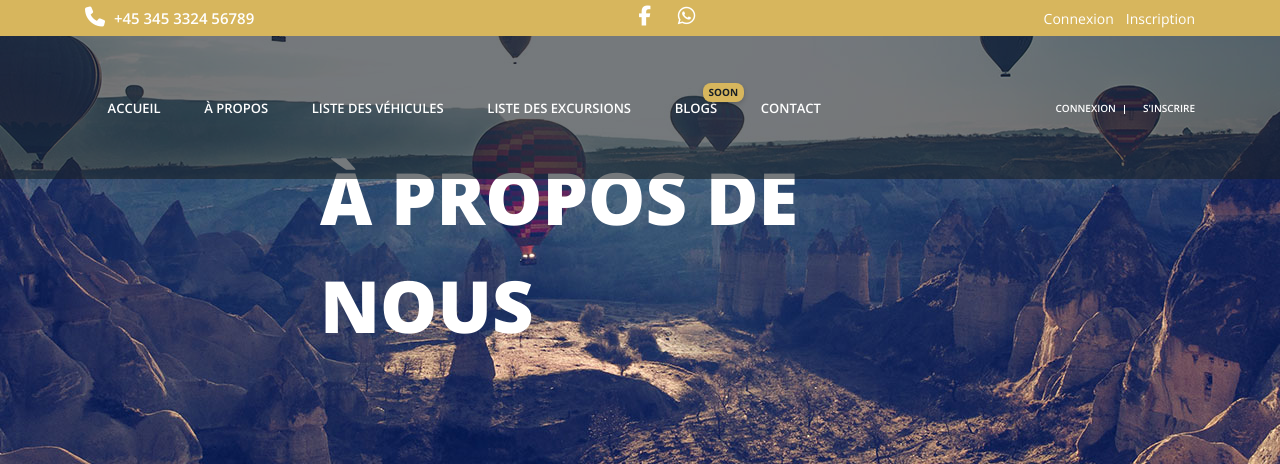
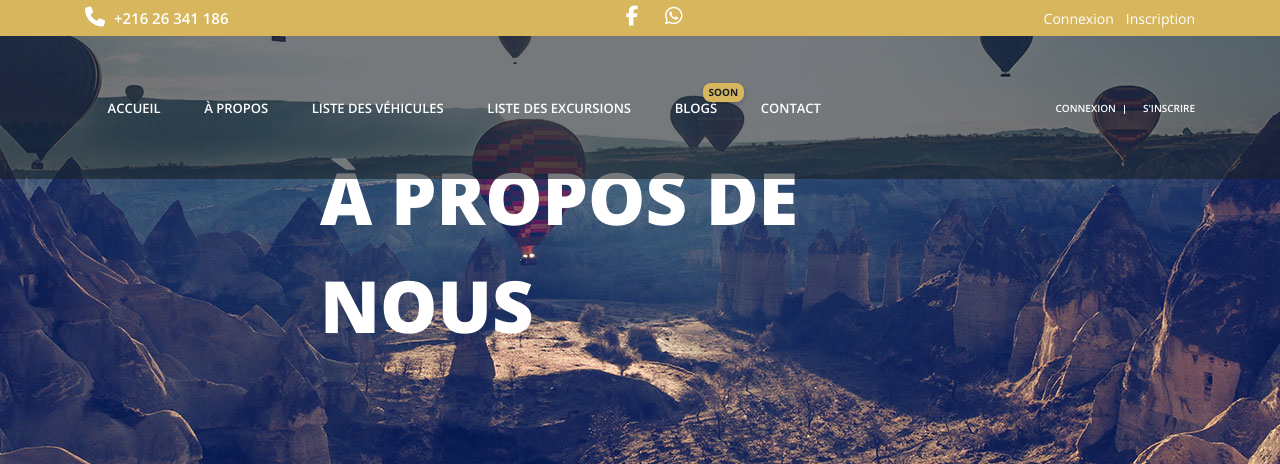
Before and after one commit to AhmedKsontini-dev/TuniTrip, a Symfony app: template templates/Front/About/index.html.twig in a window 1280 px wide. Shown: the top 464 px of the page. Run offline with Twig, Linux system fonts and the light colour scheme; the template is opened without the code that fills it, so the values that code supplies are empty; some libraries are stand-ins or nearby versions.

Commit message:
last commit

```diff
--- a/templates/Front/Contact/index.html.twig
+++ b/templates/Front/Contact/index.html.twig
@@ -377,7 +377,7 @@ label {
         <div class="info-block">
             <img src="{{ asset('assetsFront/icons/phone-call.png') }}" alt="Phone Icon" class="info-icon">
             <h4>Téléphone</h4>
-            <p>+216 55 123 456</p>
+            <p>+216 26 341 186</p>
         </div>
         <div class="info-block">
             <img src="{{ asset('assetsFront/icons/email.png') }}" alt="Email Icon" class="info-icon">
--- a/templates/baseFront.html.twig
+++ b/templates/baseFront.html.twig
@@ -432,13 +432,13 @@
 }
 
 .alert-danger {
-    background: #fff5f5;
+    background: #c53030;
     color: #f0fdf4;
     border-left: 4px solid #c53030;
 }
 
 .alert-success {
-    background: #f0fdf4;
+    background: #15803d;
     color: #f0fdf4;
     border-left: 4px solid #15803d;
 }
@@ -815,7 +815,7 @@ button:focus-visible {
 
                         <!-- Phone -->
                         <div class="phone">
-                            <i class="fa-solid fa-phone"></i> +45 345 3324 56789
+                            <i class="fa-solid fa-phone"></i> +216 26 341 186
                         </div>
 
                         <!-- Social Icons -->
@@ -1146,7 +1146,7 @@ button:focus-visible {
                         <h4 class="footer-title">Contact</h4>
                         <ul class="footer-contact">
                             <li><i class="fa fa-map-marker"></i> Hammamet, Tunisie</li>
-                            <li><i class="fa fa-phone"></i> +216 93 313 278</li>
+                            <li><i class="fa fa-phone"></i> +216 26 341 186</li>
                             <li><i class="fa fa-envelope"></i> contact@tunitrip.com</li>
                             <li><i class="fa fa-globe"></i> www.tunitrip.com</li>
                         </ul>
```
Also changed, not shown: public/uploads/images/587-5872836-kia-picanto-png-2019-transparent-removebg-preview-6939e12bea990.png (added), public/uploads/images/Capture-d-ecran-2025-12-10-202710-6939e01b6dd58.png (added), public/uploads/images/geneva-motor-show-seat-ateca-sport-utility-vehicle-car-seat-removebg-preview-6939e12beaf8d.png (added), public/uploads/itineraire_photos/6939e0cb01164.png (added).
